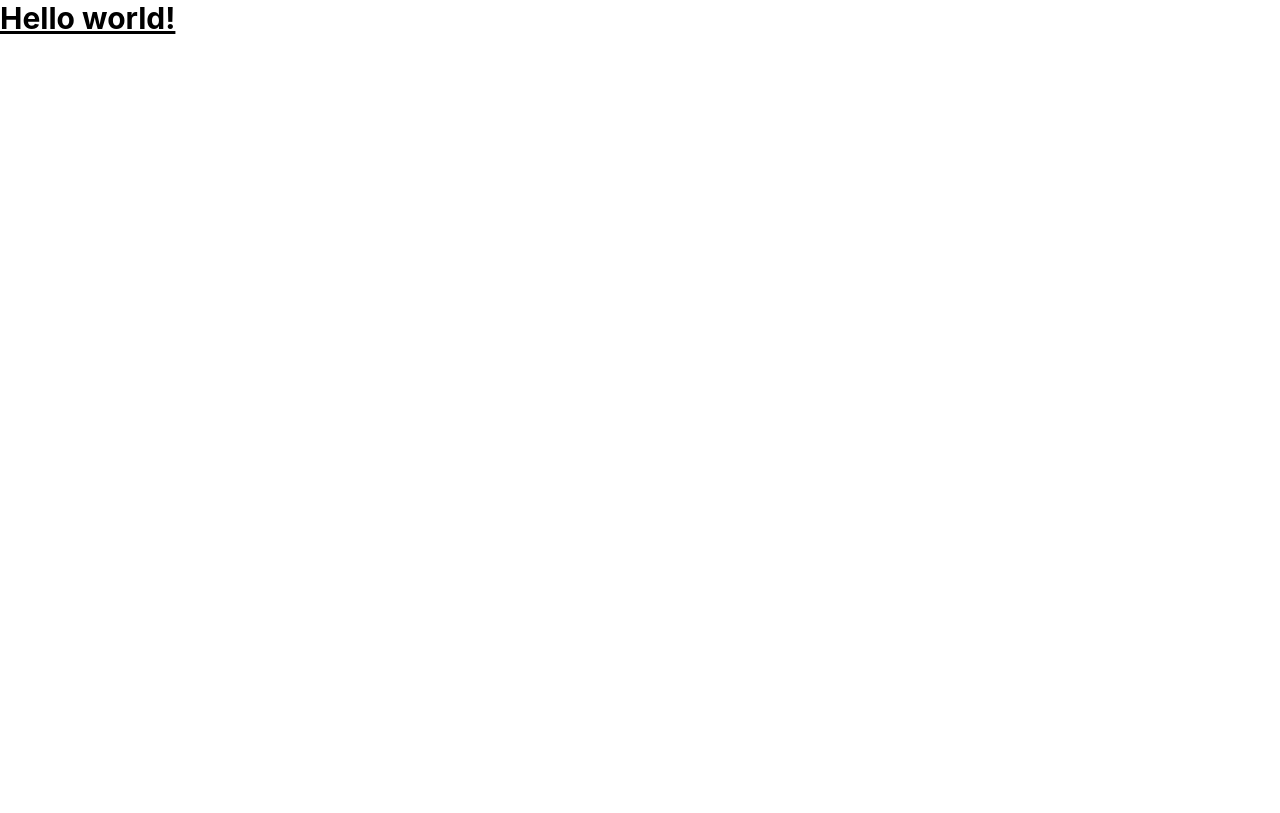
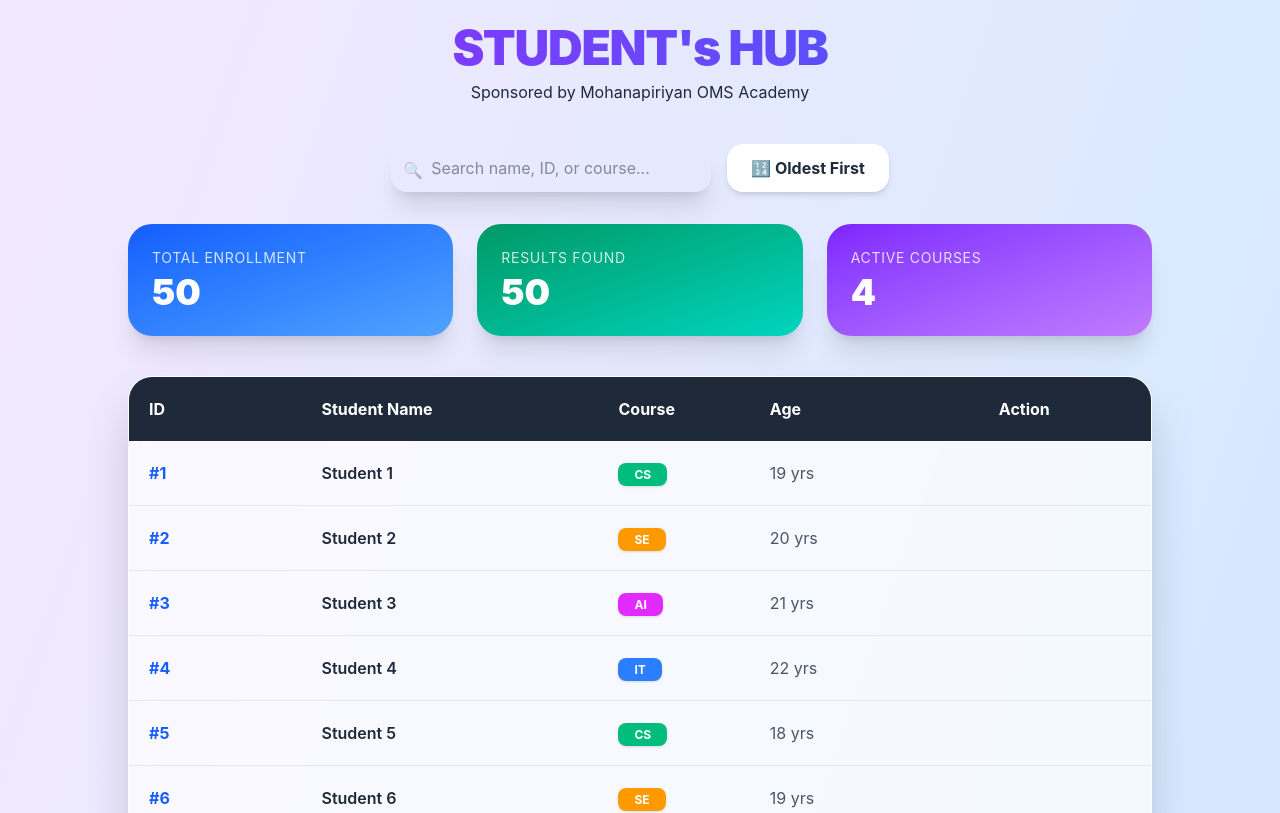
Before and after one commit to kirisuthan082005/Student-Management, a React (Vite) app: page / in a window 1280 px wide. Shown: the top 813 px of the page. Built offline with nearby package versions, Linux system fonts and the light colour scheme.

Commit message:
list alert

```diff
--- a/src/App.jsx
+++ b/src/App.jsx
@@ -1,22 +1,11 @@
-import { useState } from 'react'
+import React from 'react'
+import Listmanagement from './Component/Studentsmanagementlist/Listmanagement'
 
-import './App.css'
-
-function App() {
-  const [count, setCount] = useState(0)
-
+const App = () => {
   return (
-    <>
-
-
-      <h1 class="text-3xl font-bold underline">
-    Hello world!
-  </h1>
-
-
-
-
-    </>
+    <div>
+     <Listmanagement/>
+    </div>
   )
 }
 
--- /dev/null
+++ b/src/Component/Studentsmanagementlist/Listmanagement.jsx
@@ -0,0 +1,154 @@
+import React, { useState, useMemo } from "react";
+
+const Listmanagement = () => {
+  // Memoizing the initial data so it's only created once
+  const initialData = useMemo(() => {
+    let data = [];
+    for (let i = 1; i <= 50; i++) {
+      data.push({
+        id: i,
+        name: `Student ${i}`,
+        course: ["IT", "CS", "SE", "AI"][i % 4],
+        age: 18 + (i % 5),
+      });
+    }
+    return data;
+  }, []);
+
+  const [students, setStudents] = useState(initialData);
+  const [search, setSearch] = useState("");
+  const [sortOrder, setSortOrder] = useState("asc");
+
+  // Handle Deleting a student
+  const deleteStudent = (id) => {
+    setStudents(students.filter((s) => s.id !== id));
+  };
+
+  // Filter and Sort logic
+  const filteredStudents = students
+    .filter((s) => {
+      const q = search.toLowerCase();
+      return (
+        s.name.toLowerCase().includes(q) ||
+        s.course.toLowerCase().includes(q) ||
+        s.id.toString().includes(q)
+      );
+    })
+    .sort((a, b) => (sortOrder === "asc" ? a.id - b.id : b.id - a.id));
+
+  return (
+    <div className="min-h-screen bg-gradient-to-br from-purple-100 via-blue-100 to-indigo-200 p-6 font-sans text-gray-800 flex flex-col justify-between">
+
+      <div>
+        {/* 🔹 Header */}
+        <header className="text-center mb-10">
+          <h1 className="text-5xl font-black tracking-tight text-transparent bg-clip-text bg-gradient-to-r from-purple-600 to-blue-600">
+            STUDENT's HUB
+          </h1>
+          <p className="text-black-600 mt-2">Sponsored by Mohanapiriyan OMS Academy</p>
+        </header>
+
+        {/* 🔹 Search & Sort Actions */}
+        <div className="flex flex-col md:flex-row justify-center items-center gap-4 mb-8">
+          <div className="relative">
+            <input
+              type="text"
+              placeholder="Search name, ID, or course..."
+              value={search}
+              onChange={(e) => setSearch(e.target.value)}
+              className="pl-10 pr-4 py-3 rounded-2xl border-none shadow-xl w-80 focus:ring-4 focus:ring-purple-300 transition-all outline-none"
+            />
+            <span className="absolute left-3 top-3.5 opacity-40">🔍</span>
+          </div>
+
+          <button
+            onClick={() => setSortOrder(sortOrder === "asc" ? "desc" : "asc")}
+            className="bg-white px-6 py-3 rounded-2xl shadow-md hover:shadow-lg font-bold transition-all active:scale-95"
+          >
+            {sortOrder === "asc" ? "🔢 Oldest First" : "🔢 Newest First"}
+          </button>
+        </div>
+
+        {/* 🔹 Stats Cards */}
+        <div className="grid grid-cols-1 md:grid-cols-3 gap-6 mb-10 max-w-5xl mx-auto">
+          <StatCard title="Total Enrollment" value={students.length} color="from-blue-600 to-blue-400" />
+          <StatCard title="Results Found" value={filteredStudents.length} color="from-emerald-600 to-teal-400" />
+          <StatCard title="Active Courses" value="4" color="from-violet-600 to-purple-400" />
+        </div>
+
+        {/* 🔹 Table Container */}
+        <div className="max-w-5xl mx-auto bg-white/70 backdrop-blur-md rounded-3xl shadow-2xl overflow-hidden border border-white">
+          <table className="w-full text-left">
+            <thead className="bg-gray-800 text-white">
+              <tr>
+                <th className="p-5">ID</th>
+                <th>Student Name</th>
+                <th>Course</th>
+                <th>Age</th>
+                <th className="text-center">Action</th>
+              </tr>
+            </thead>
+            <tbody className="divide-y divide-gray-200">
+              {filteredStudents.map((s) => (
+                <tr key={s.id} className="hover:bg-white/50 transition-colors group">
+                  <td className="p-5 font-bold text-blue-600">#{s.id}</td>
+                  <td className="font-semibold">{s.name}</td>
+                  <td>
+                    <Badge course={s.course} />
+                  </td>
+                  <td className="text-gray-600">{s.age} yrs</td>
+                  <td className="text-center">
+                    <button
+                      onClick={() => deleteStudent(s.id)}
+                      className="opacity-0 group-hover:opacity-100 text-red-500 hover:text-red-700 font-bold transition-all px-4 py-1"
+                    >
+                      Remove
+                    </button>
+                  </td>
+                </tr>
+              ))}
+            </tbody>
+          </table>
+
+          {filteredStudents.length === 0 && (
+            <div className="p-20 text-center">
+              <p className="text-5xl mb-4">🕵️‍♂️</p>
+              <p className="text-gray-400 text-lg">No students match your criteria.</p>
+            </div>
+          )}
+        </div>
+      </div>
+
+      {/* 🔥 🔹 Footer Watermark */}
+      <footer className="text-center mt-12 py-4">
+        <p className="text-sm font-semibold text-gray-600 tracking-wider">
+          Designed by <span className="text-purple-700 font-bold">@Mohanapiriyan OMS</span>
+        </p>
+      </footer>
+    </div>
+  );
+};
+
+// --- Sub-components ---
+const StatCard = ({ title, value, color }) => (
+  <div className={`bg-gradient-to-br ${color} p-6 rounded-3xl shadow-xl text-white transform hover:-translate-y-1 transition-transform`}>
+    <h3 className="text-sm uppercase tracking-wider opacity-80">{title}</h3>
+    <p className="text-4xl font-black mt-1">{value}</p>
+  </div>
+);
+
+const Badge = ({ course }) => {
+  const colors = {
+    IT: "bg-blue-500",
+    CS: "bg-emerald-500",
+    SE: "bg-amber-500",
+    AI: "bg-fuchsia-500",
+  };
+  return (
+    <span className={`${colors[course]} px-4 py-1 rounded-lg text-white text-xs font-bold shadow-sm`}>
+      {course}
+    </span>
+  );
+};
+
+export default Listmanagement;
--- a/vite.config.js
+++ b/vite.config.js
@@ -1,6 +1,7 @@
 import { defineConfig } from 'vite'
 import react from '@vitejs/plugin-react'
 import tailwindcss from '@tailwindcss/vite'
+
 // https://vite.dev/config/
 export default defineConfig({
   plugins: [ tailwindcss(),react()],
```
